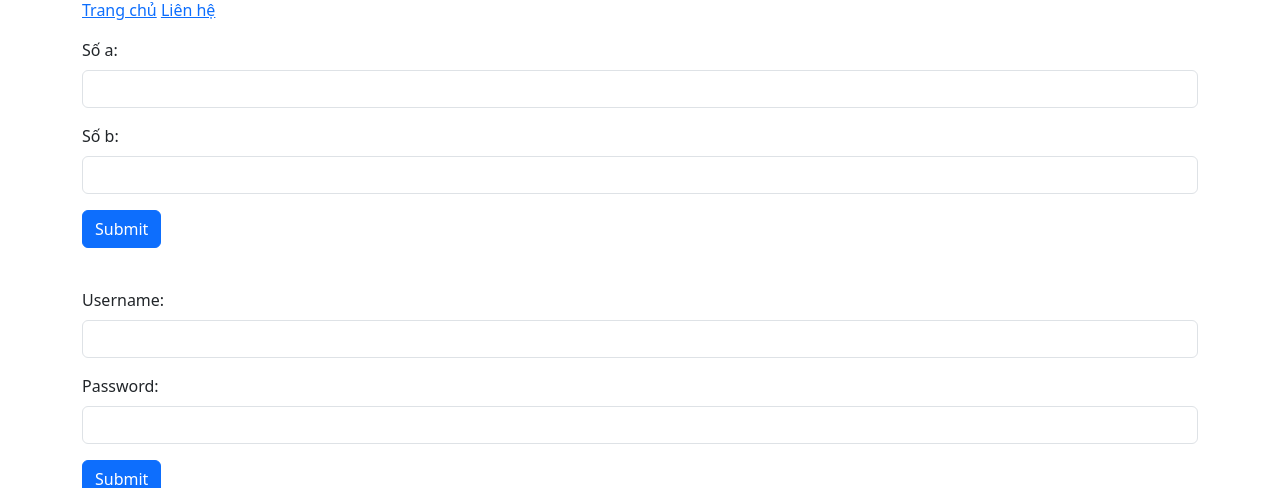
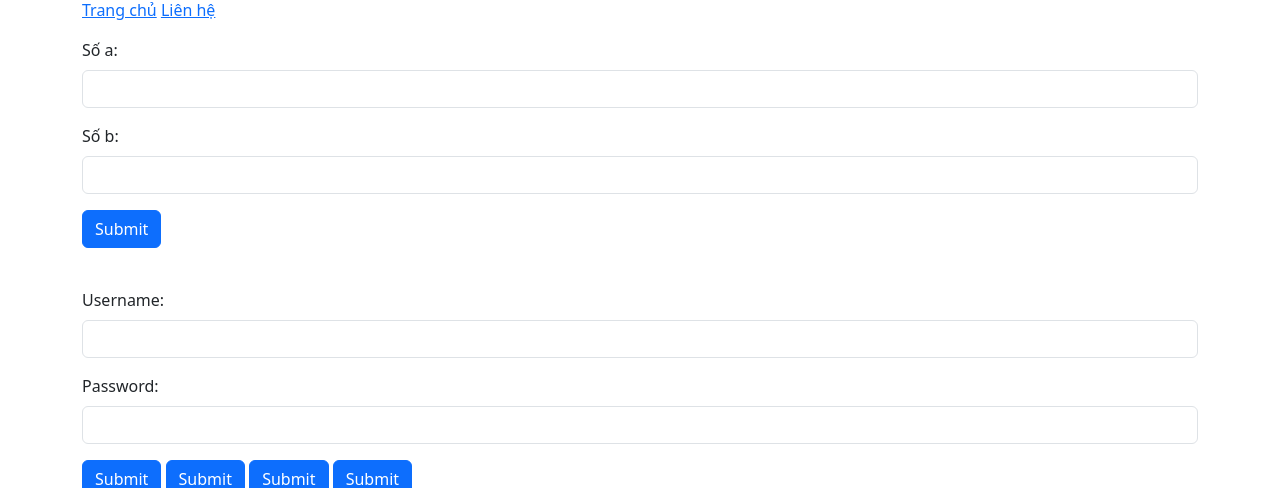
Before and after one commit to KhangLV2/angular, a plain HTML site: page buoi7.html at #!/trang-chu in a window 1280 px wide. Shown: the part 58-546 px from the top of the page. Drawn offline with nearby package versions, Linux system fonts and the light colour scheme.

Commit message:
fix: add button submit

```diff
--- a/view/a.html
+++ b/view/a.html
@@ -27,6 +27,9 @@
     </div>
 
     <button type="submit" class="btn btn-primary">Submit</button>
+    <button type="submit" class="btn btn-primary">Submit</button>
+    <button type="submit" class="btn btn-primary">Submit</button>
+    <button type="submit" class="btn btn-primary">Submit</button>
 </form>
 <div ng-show="hienThi">
     <p>{{hienThi}}</p>
```
